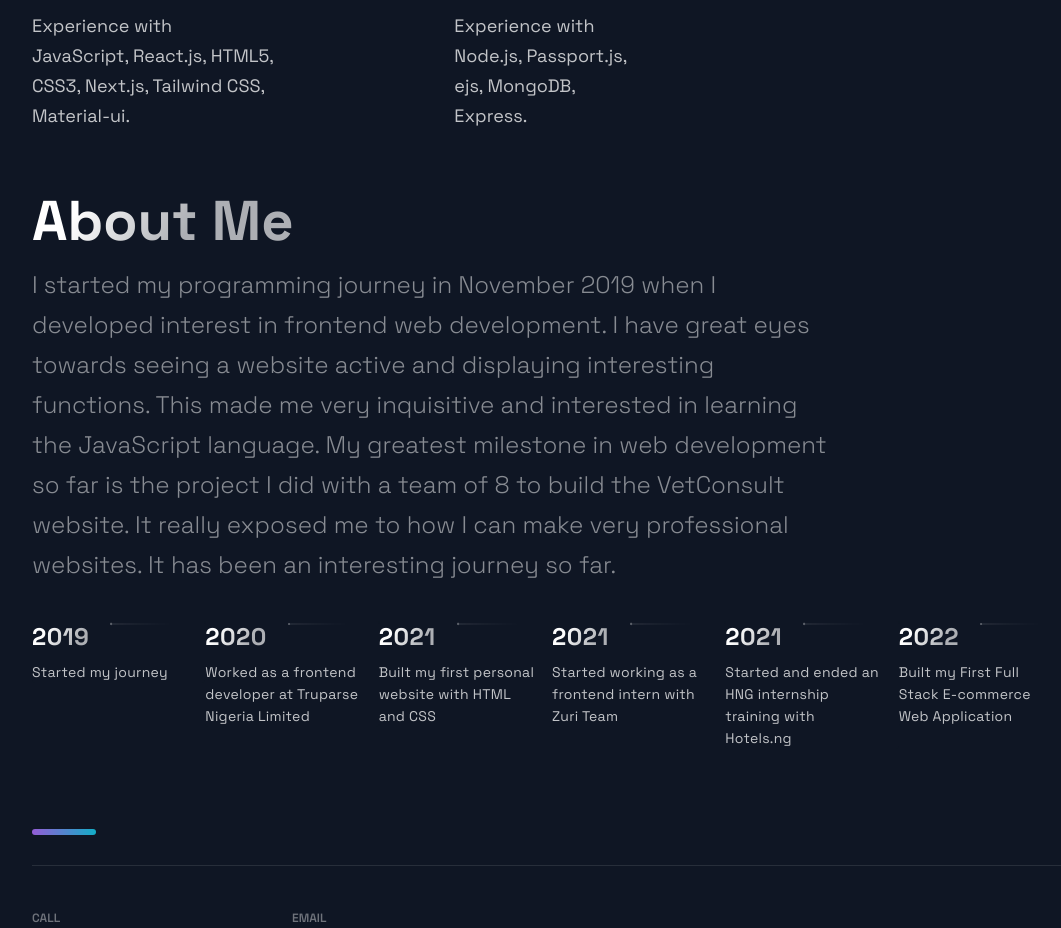
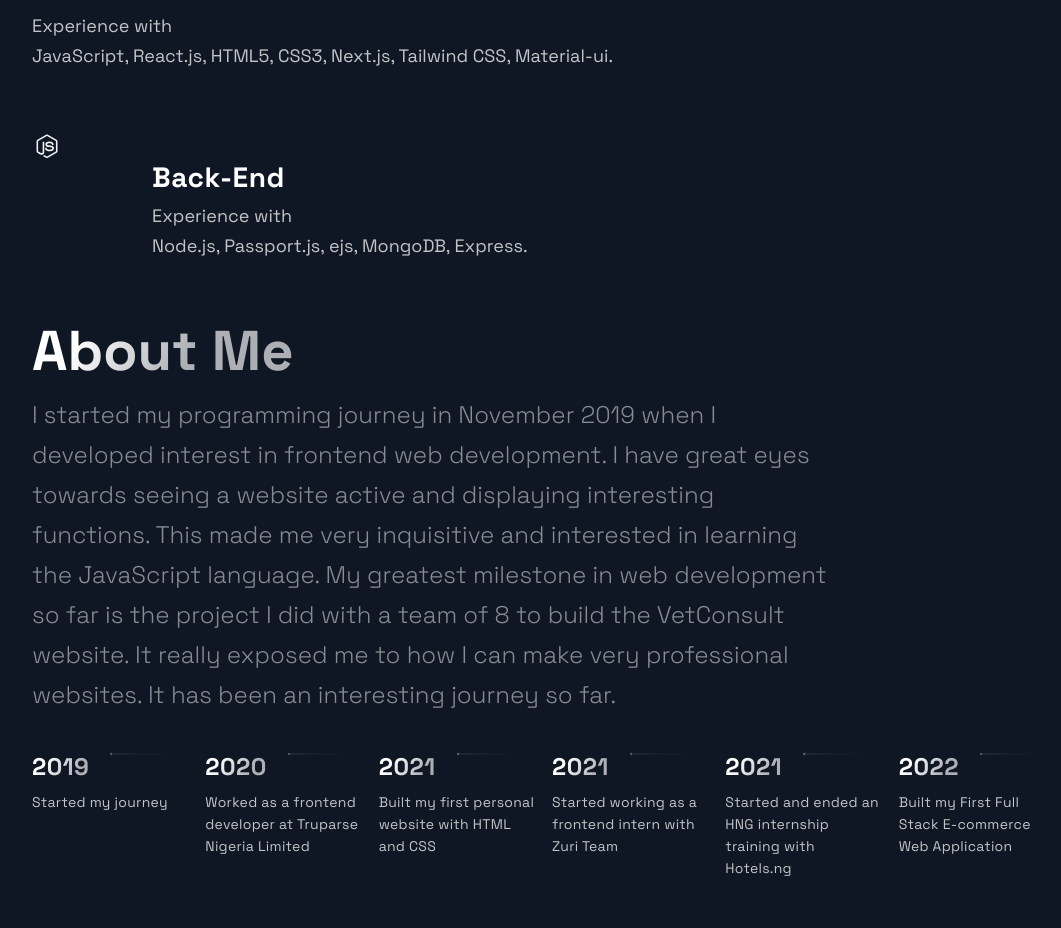
Before and after one commit to AbaniwoM/michael-abaniwo-portfolio, a Next.js app: page / in a window 1280 px wide. Shown: the part 4205-5133 px from the top of the page, without its empty margins (88-1149 px from the left). Built offline with nearby package versions, Linux system fonts and the light colour scheme.

Commit message:
added update

```diff
--- a/src/components/Technologies/Technologies.js
+++ b/src/components/Technologies/Technologies.js
@@ -22,7 +22,13 @@ const Technologies = () =>  (
             JavaScript, React.js, HTML5, CSS3, Next.js, Tailwind CSS, Material-ui.
           </ListParagraph>
           </ContentList>
-          <DiNodejsSmall size="3rem"/>
+        </ListContainer>
+      </ListItem>
+    </List>
+    <List>
+      <ListItem>
+        <DiNodejsSmall size="3rem"/>
+        <ListContainer>
           <ContentList2>
           <ListTitle>Back-End</ListTitle>
           <ListParagraph>
```
